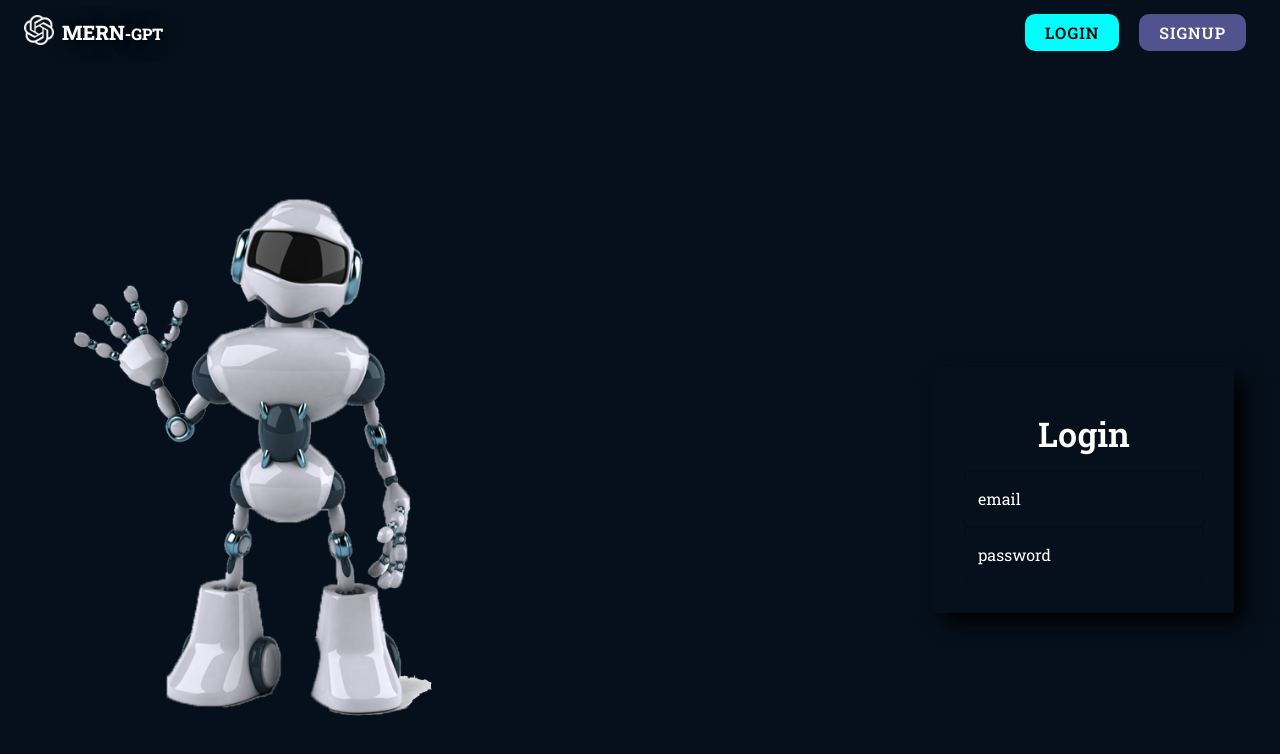
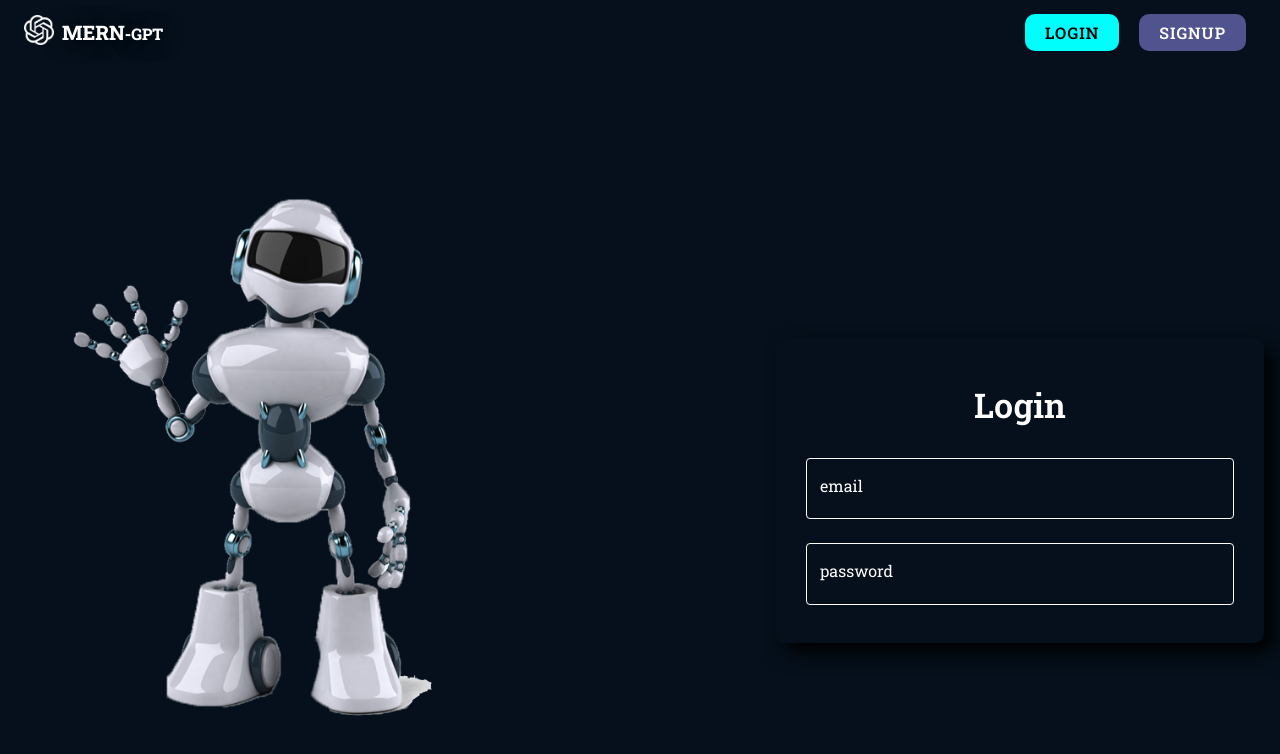
Before and after one commit to may-thu-htet/MERN-AI-ChatBot-starting-project, a React (Vite) app in the folder frontend/: page /login in a window 1280 px wide. Shown: the top 754 px of the page. Built offline with nearby package versions, Linux system fonts and the light colour scheme.

Commit message:
chaging custom input styles

```diff
--- a/frontend/src/components/pages/login.tsx
+++ b/frontend/src/components/pages/login.tsx
@@ -23,6 +23,7 @@ const Login = () => {
             padding: "30px",
             boxShadow: "10px 10px 20px #000",
             border: "none",
+            borderRadius: "10px",
           }}
         >
           <Box
--- a/frontend/src/components/shared/CustomizedInput.tsx
+++ b/frontend/src/components/shared/CustomizedInput.tsx
@@ -10,9 +10,19 @@ type Props = {
 const CustomizedInput = (props: Props) => {
   return (
     <TextField
+      margin="normal"
+      InputLabelProps={{ style: { color: "white" } }}
       name={props.name}
       type={props.type}
       label={props.label}
+      inputProps={{
+        style: {
+          width: "400px",
+          borderRadius: 10,
+          fontSize: 20,
+          color: "white",
+        },
+      }}
     ></TextField>
   );
 };
--- a/frontend/src/index.css
+++ b/frontend/src/index.css
@@ -22,3 +22,7 @@ body {
   text-decoration: none;
   letter-spacing: 1px;
 }
+.MuiOutlinedInput-input-root.Mui-focused,
+.MuiOutlinedInput-notchedOutline {
+  border-color: white !important;
+}
```
